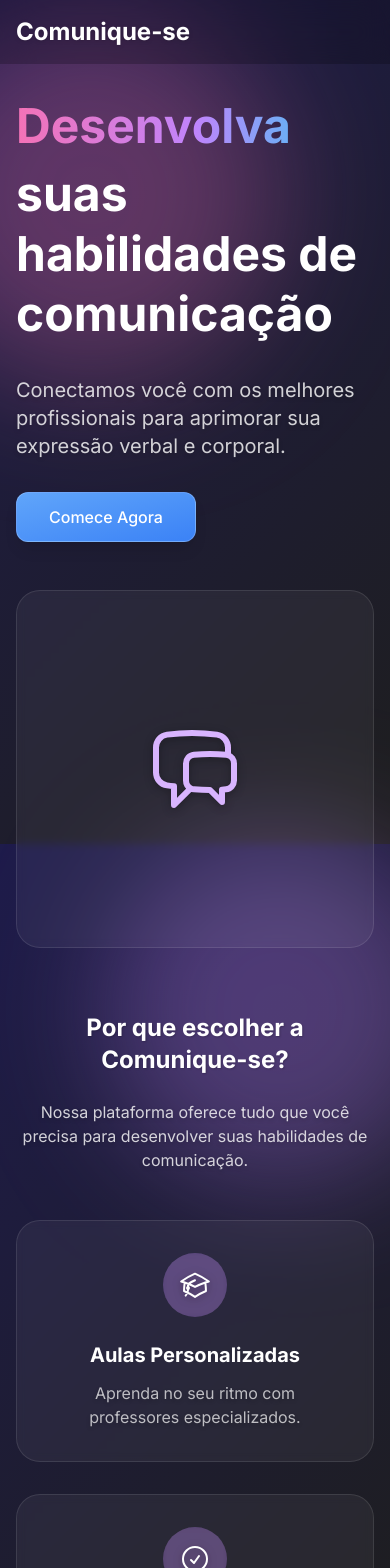
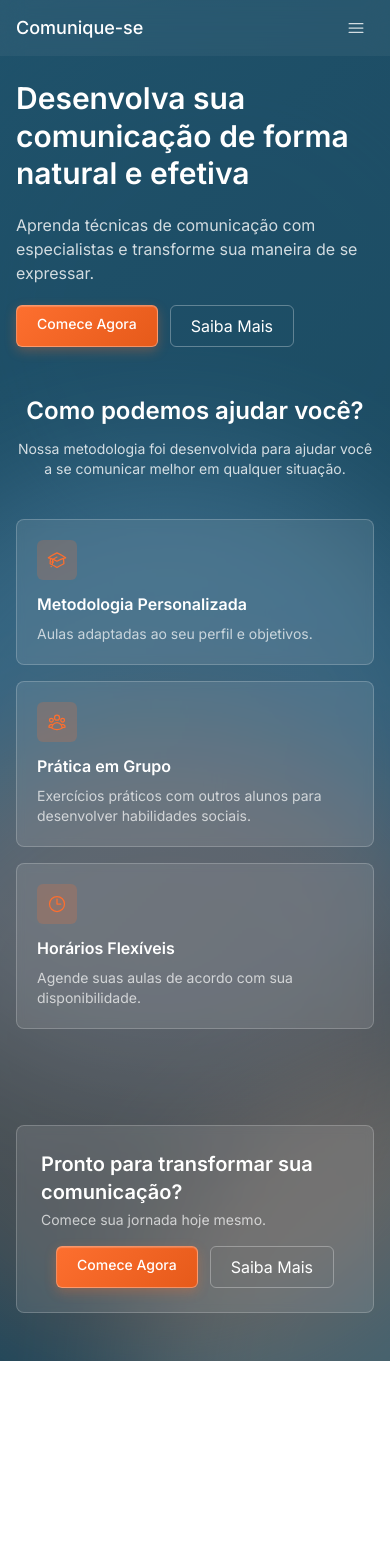
Before and after one commit to lucasbglalves/testesit, a Next.js app: page / in a window 390 px wide. Shown: the top 1568 px of the page. After the commit the page ends 1361 px from the top, so only its background shows below. Built offline with nearby package versions, Linux system fonts and the light colour scheme.

Commit message:
terceira versão

```diff
--- a/src/app/globals.css
+++ b/src/app/globals.css
@@ -5,95 +5,102 @@
 :root {
   --max-width: 1200px;
   --border-radius: 12px;
-  --glass-bg: rgba(255, 255, 255, 0.85);
-  --glass-border: rgba(255, 255, 255, 0.5);
-  --glass-shadow: 0 8px 32px 0 rgba(31, 38, 135, 0.15);
-  --holo-gradient: linear-gradient(
-    135deg,
-    rgba(255, 0, 255, 0.2) 0%,
-    rgba(0, 255, 255, 0.2) 50%,
-    rgba(255, 255, 0, 0.2) 100%
-  );
+  --glass-bg: rgba(255, 255, 255, 0.1);
+  --glass-border: rgba(255, 255, 255, 0.2);
+  --glass-shadow: 0 4px 16px 0 rgba(31, 38, 135, 0.07);
+  --primary: #1F526B;
+  --primary-dark: #1a4459;
+  --accent: #FD6F2F;
+  --accent-dark: #e65a1a;
+  --light: #E6D8C7;
+  --light-blue: #9ECCFA;
 }
 
 @layer components {
   .glass-effect {
-    @apply backdrop-blur-md border rounded-3xl;
+    @apply backdrop-blur-md border rounded-lg;
     background: var(--glass-bg);
-    border: 2px solid var(--glass-border);
-    box-shadow: var(--glass-shadow),
-                inset 0 0 20px rgba(255, 255, 255, 0.5);
+    border: 1px solid var(--glass-border);
+    box-shadow: var(--glass-shadow);
   }
 
   .glass-input {
-    @apply w-full px-6 py-3 rounded-2xl border relative;
-    background: rgba(255, 255, 255, 0.1);
-    border: 2px solid rgba(255, 255, 255, 0.2);
-    box-shadow: 0 4px 8px rgba(0, 0, 0, 0.2);
+    @apply w-full px-4 py-2 rounded-md border relative text-white;
+    background: rgba(255, 255, 255, 0.08);
+    border: 1px solid rgba(255, 255, 255, 0.2);
+    box-shadow: 0 2px 4px rgba(31, 38, 135, 0.05);
   }
 
   .glass-input:focus {
     @apply outline-none;
-    background: rgba(255, 255, 255, 0.15);
-    border-color: rgba(168, 85, 247, 0.6);
-    box-shadow: 0 0 20px rgba(168, 85, 247, 0.3);
+    background: rgba(255, 255, 255, 0.12);
+    border-color: var(--accent);
+    box-shadow: 0 0 0 2px rgba(253, 111, 47, 0.2);
   }
 
   .glass-input::placeholder {
-    @apply text-white/60;
+    @apply text-white/50;
   }
 
   .glass-button {
-    @apply px-8 py-3 rounded-2xl text-white font-medium text-base relative overflow-hidden;
-    background: linear-gradient(135deg, #A855F7 0%, #7C3AED 100%);
-    border: 2px solid rgba(255, 255, 255, 0.4);
-    box-shadow: 0 4px 20px rgba(168, 85, 247, 0.4),
-                inset 0 0 15px rgba(255, 255, 255, 0.4);
+    @apply px-5 py-2 rounded-md text-white font-medium text-sm relative overflow-hidden transition-all duration-200;
+    background: linear-gradient(135deg, var(--accent) 0%, var(--accent-dark) 100%);
+    border: 1px solid rgba(255, 255, 255, 0.3);
+    box-shadow: 0 4px 12px rgba(253, 111, 47, 0.3),
+                inset 0 1px 1px rgba(255, 255, 255, 0.2);
   }
 
   .glass-button:hover {
-    background: linear-gradient(135deg, #C084FC 0%, #8B5CF6 100%);
-    box-shadow: 0 4px 25px rgba(168, 85, 247, 0.5),
-                inset 0 0 20px rgba(255, 255, 255, 0.5);
-    transform: translateY(-2px);
+    background: linear-gradient(135deg, var(--accent-dark) 0%, #d44a0f 100%);
+    transform: translateY(-1px);
+    box-shadow: 0 6px 16px rgba(253, 111, 47, 0.4),
+                inset 0 1px 1px rgba(255, 255, 255, 0.2);
   }
 
   /* Estilos para textos */
   label {
-    @apply text-white font-semibold;
-    text-shadow: 0 2px 4px rgba(0, 0, 0, 0.3);
+    @apply text-white/90 font-medium text-sm;
   }
 
   p {
-    @apply text-white/90;
-    text-shadow: 0 2px 4px rgba(0, 0, 0, 0.2);
+    @apply text-white/80 text-sm;
   }
 
   /* Estilos para ícones */
   svg {
-    filter: drop-shadow(0 2px 4px rgba(0, 0, 0, 0.3));
+    @apply text-white/80;
   }
 
   .page-title {
-    @apply text-4xl font-bold text-white mb-8 text-center;
-    text-shadow: 2px 2px 4px rgba(0, 0, 0, 0.2);
+    @apply text-2xl font-semibold text-white mb-4 text-center;
   }
 
   .section-title {
-    @apply text-2xl font-bold text-white mb-6;
-    text-shadow: 1px 1px 2px rgba(0, 0, 0, 0.2);
+    @apply text-lg font-semibold text-white mb-3;
   }
 
   .page-content {
-    @apply min-h-screen pt-24 relative overflow-hidden;
+    @apply min-h-screen pt-20 relative overflow-hidden;
   }
 
   .page-background {
     @apply absolute inset-0 -z-10;
+    background: linear-gradient(135deg, var(--primary) 0%, var(--primary-dark) 100%);
   }
 
   .background-blur {
-    @apply absolute w-96 h-96 rounded-full mix-blend-screen filter blur-3xl opacity-30;
+    @apply absolute w-[40rem] h-[40rem] rounded-full mix-blend-normal filter blur-3xl opacity-20;
+  }
+
+  /* Estilos para ícones em cards */
+  .icon-container {
+    @apply w-10 h-10 rounded-md flex items-center justify-center mb-3;
+    background: rgba(253, 111, 47, 0.2);
+  }
+
+  .icon-container svg {
+    @apply w-5 h-5;
+    color: var(--accent);
   }
 }
 
@@ -124,8 +131,6 @@ body {
   max-width: 100vw;
   overflow-x: hidden;
   min-height: 100vh;
-  background: linear-gradient(135deg, #1E1B4B 0%, #1E1E1E 100%);
-  background-attachment: fixed;
   color: #E2E8F0;
   font-family: system-ui, -apple-system, sans-serif;
 }
@@ -145,20 +150,20 @@ img {
 
 /* Scrollbar personalizada */
 ::-webkit-scrollbar {
-  width: 8px;
+  width: 6px;
 }
 
 ::-webkit-scrollbar-track {
-  background: #f1f1f1;
+  background: rgba(255, 255, 255, 0.05);
 }
 
 ::-webkit-scrollbar-thumb {
-  background: #888;
-  border-radius: 4px;
+  background: rgba(255, 255, 255, 0.15);
+  border-radius: 3px;
 }
 
 ::-webkit-scrollbar-thumb:hover {
-  background: #666;
+  background: rgba(255, 255, 255, 0.25);
 }
 
 .btn {
@@ -253,7 +258,16 @@ img {
 }
 
 .glass-button {
-  @apply bg-gradient-to-br from-blue-400 to-blue-500 text-white rounded-xl
-         shadow-lg hover:from-blue-500 hover:to-blue-600 transition-all duration-300
-         backdrop-blur-sm border border-white/20;
+  @apply px-5 py-2 rounded-md text-white font-medium text-sm relative overflow-hidden transition-all duration-200;
+  background: linear-gradient(135deg, var(--accent) 0%, var(--accent-dark) 100%);
+  border: 1px solid rgba(255, 255, 255, 0.3);
+  box-shadow: 0 4px 12px rgba(253, 111, 47, 0.3),
+              inset 0 1px 1px rgba(255, 255, 255, 0.2);
 }
+
+.glass-button:hover {
+  background: linear-gradient(135deg, var(--accent-dark) 0%, #d44a0f 100%);
+  transform: translateY(-1px);
+  box-shadow: 0 6px 16px rgba(253, 111, 47, 0.4),
+              inset 0 1px 1px rgba(255, 255, 255, 0.2);
+}
--- a/src/app/page.tsx
+++ b/src/app/page.tsx
@@ -2,89 +2,93 @@
 
 import Link from 'next/link'
 import Header from '@/components/Header'
-import { CheckCircleIcon, AcademicCapIcon, ClockIcon, ChatBubbleLeftRightIcon } from '@heroicons/react/24/outline'
+import { ChatBubbleBottomCenterTextIcon, UserGroupIcon, AcademicCapIcon, ClockIcon } from '@heroicons/react/24/outline'
 
 export default function Home() {
   return (
     <main className="page-content">
       <div className="page-background">
-        <div className="background-blur top-0 -left-1/4 bg-pink-400 animate-blob"></div>
-        <div className="background-blur top-1/3 -right-1/4 bg-purple-400 animate-blob animation-delay-2000"></div>
-        <div className="background-blur -bottom-1/4 left-1/3 bg-cyan-400 animate-blob animation-delay-4000"></div>
+        <div className="background-blur top-0 -left-1/4 bg-[#1F526B]"></div>
+        <div className="background-blur top-1/3 -right-1/4 bg-[#9ECCFA]"></div>
+        <div className="background-blur -bottom-1/4 left-1/3 bg-[#E6D8C7]"></div>
+        <div className="background-blur bottom-0 -right-1/4 bg-[#FD6F2F]"></div>
       </div>
 
       <Header />
 
       {/* Hero Section */}
-      <section className="container mx-auto px-4 py-12">
-        <div className="grid md:grid-cols-2 gap-12 items-center">
-          <div className="space-y-8">
-            <h1 className="text-5xl md:text-6xl font-bold leading-tight">
-              <span className="text-transparent bg-clip-text bg-gradient-to-r from-pink-400 via-purple-400 to-cyan-400 block mb-2">
-                Desenvolva
-              </span>
+      <section className="container mx-auto px-4 py-12 md:py-20">
+        <div className="grid md:grid-cols-2 gap-8 items-center">
+          <div className="space-y-5">
+            <h1 className="text-3xl md:text-4xl font-semibold leading-tight">
               <span className="text-white">
-                suas habilidades de comunicação
+                Desenvolva sua comunicação de forma natural e efetiva
               </span>
             </h1>
-            <p className="text-xl text-white/80">
-              Conectamos você com os melhores profissionais para aprimorar sua expressão verbal e corporal.
+            <p className="text-base text-white/80">
+              Aprenda técnicas de comunicação com especialistas e transforme sua maneira de se expressar.
             </p>
-            <div>
+            <div className="flex gap-3">
               <Link
                 href="/cadastro"
-                className="glass-button inline-flex"
+                className="glass-button"
               >
                 Comece Agora
               </Link>
+              <Link
+                href="/sobre"
+                className="px-5 py-2 rounded-md text-white border border-white/30 hover:bg-white/10 transition-all duration-200"
+              >
+                Saiba Mais
+              </Link>
             </div>
           </div>
-          <div className="backdrop-blur-sm bg-white/5 rounded-3xl aspect-square relative overflow-hidden border border-white/10">
+          <div className="backdrop-blur-sm bg-white/10 rounded-lg aspect-video relative overflow-hidden border border-white/20 hidden md:block">
             <div className="absolute inset-0 flex items-center justify-center">
-              <ChatBubbleLeftRightIcon className="w-24 h-24 text-purple-300" />
+              <ChatBubbleBottomCenterTextIcon className="w-20 h-20 text-[#FD6F2F]/30" />
             </div>
           </div>
         </div>
       </section>
 
       {/* Features Section */}
-      <section className="py-16">
+      <section className="py-12">
         <div className="container mx-auto px-4">
-          <div className="text-center mb-12">
-            <h2 className="section-title text-center">Por que escolher a Comunique-se?</h2>
-            <p className="text-white/80 max-w-2xl mx-auto">
-              Nossa plataforma oferece tudo que você precisa para desenvolver suas habilidades de comunicação.
+          <div className="text-center mb-10">
+            <h2 className="text-2xl font-semibold text-white mb-3">Como podemos ajudar você?</h2>
+            <p className="text-white/80 max-w-2xl mx-auto text-sm">
+              Nossa metodologia foi desenvolvida para ajudar você a se comunicar melhor em qualquer situação.
             </p>
           </div>
 
-          <div className="grid md:grid-cols-3 gap-8">
-            <div className="backdrop-blur-sm bg-white/5 rounded-3xl p-8 border border-white/10 text-center">
-              <div className="w-16 h-16 bg-purple-400/30 backdrop-blur-sm rounded-full flex items-center justify-center mx-auto mb-6">
-                <AcademicCapIcon className="w-8 h-8 text-white" />
+          <div className="grid md:grid-cols-3 gap-4">
+            <div className="backdrop-blur-sm bg-white/10 rounded-lg p-5 border border-white/20">
+              <div className="icon-container">
+                <AcademicCapIcon />
               </div>
-              <h3 className="text-xl font-bold text-white mb-3">Aulas Personalizadas</h3>
-              <p className="text-white/70">
-                Aprenda no seu ritmo com professores especializados.
+              <h3 className="text-base font-semibold text-white mb-2">Metodologia Personalizada</h3>
+              <p className="text-white/70 text-sm">
+                Aulas adaptadas ao seu perfil e objetivos.
               </p>
             </div>
 
-            <div className="backdrop-blur-sm bg-white/5 rounded-3xl p-8 border border-white/10 text-center">
-              <div className="w-16 h-16 bg-purple-400/30 backdrop-blur-sm rounded-full flex items-center justify-center mx-auto mb-6">
-                <CheckCircleIcon className="w-8 h-8 text-white" />
+            <div className="backdrop-blur-sm bg-white/10 rounded-lg p-5 border border-white/20">
+              <div className="icon-container">
+                <UserGroupIcon />
               </div>
-              <h3 className="text-xl font-bold text-white mb-3">Feedback em Tempo Real</h3>
-              <p className="text-white/70">
-                Receba orientações práticas para melhorar sua comunicação.
+              <h3 className="text-base font-semibold text-white mb-2">Prática em Grupo</h3>
+              <p className="text-white/70 text-sm">
+                Exercícios práticos com outros alunos para desenvolver habilidades sociais.
               </p>
             </div>
 
-            <div className="backdrop-blur-sm bg-white/5 rounded-3xl p-8 border border-white/10 text-center">
-              <div className="w-16 h-16 bg-purple-400/30 backdrop-blur-sm rounded-full flex items-center justify-center mx-auto mb-6">
-                <ClockIcon className="w-8 h-8 text-white" />
+            <div className="backdrop-blur-sm bg-white/10 rounded-lg p-5 border border-white/20">
+              <div className="icon-container">
+                <ClockIcon />
               </div>
-              <h3 className="text-xl font-bold text-white mb-3">Flexibilidade</h3>
-              <p className="text-white/70">
-                Escolha horários que se adequem à sua rotina.
+              <h3 className="text-base font-semibold text-white mb-2">Horários Flexíveis</h3>
+              <p className="text-white/70 text-sm">
+                Agende suas aulas de acordo com sua disponibilidade.
               </p>
             </div>
           </div>
@@ -94,12 +98,13 @@ export default function Home() {
       {/* CTA Section */}
       <section className="py-12">
         <div className="container mx-auto px-4">
-          <div className="backdrop-blur-sm bg-white/5 rounded-3xl p-8 border border-white/10 flex flex-col md:flex-row items-center justify-between gap-8">
+          <div className="backdrop-blur-sm bg-white/10 rounded-lg p-6 border border-white/20">
+            <div className="flex flex-col md:flex-row items-center justify-between gap-4">
               <div>
-              <h2 className="text-2xl font-bold text-white mb-2">Pronto para começar?</h2>
-              <p className="text-white/70">Junte-se a milhares de alunos.</p>
+                <h2 className="text-xl font-semibold text-white mb-1">Pronto para transformar sua comunicação?</h2>
+                <p className="text-white/70 text-sm">Comece sua jornada hoje mesmo.</p>
               </div>
-            <div className="flex gap-4">
+              <div className="flex gap-3">
                 <Link
                   href="/cadastro"
                   className="glass-button"
@@ -108,10 +113,11 @@ export default function Home() {
                 </Link>
                 <Link
                   href="/sobre"
-                className="glass-button !bg-white/10 hover:!bg-white/20 border-white/30"
+                  className="px-5 py-2 rounded-md text-white border border-white/30 hover:bg-white/10 transition-all duration-200"
                 >
                   Saiba Mais
                 </Link>
+              </div>
             </div>
           </div>
         </div>
--- a/src/components/Header.tsx
+++ b/src/components/Header.tsx
@@ -9,34 +9,88 @@ export default function Header() {
 
   return (
     <header className="fixed top-0 left-0 right-0 z-50">
-      <div className="absolute inset-0 bg-black/20 backdrop-blur-lg"></div>
-      <nav className="container mx-auto px-4 h-16 relative">
+      <div className="absolute inset-0 bg-white/5 backdrop-blur-md"></div>
+      <nav className="container mx-auto px-4 h-14 relative">
         <div className="flex items-center justify-between h-full">
-          <Link href="/" className="text-2xl font-bold text-white drop-shadow">
+          <Link href="/" className="text-lg font-medium text-white">
             Comunique-se
           </Link>
 
-          <div className="hidden md:flex items-center space-x-8">
-            <Link href="/sobre" className="text-white/90 hover:text-white transition-colors">
+          <div className="hidden md:flex items-center gap-5">
+            <Link href="/sobre" className="text-sm text-white/80 hover:text-white transition-colors">
               Sobre
             </Link>
-            <Link href="/curso" className="text-white/90 hover:text-white transition-colors">
+            <Link href="/curso" className="text-sm text-white/80 hover:text-white transition-colors">
               Cursos
             </Link>
-            <Link href="/professores" className="text-white/90 hover:text-white transition-colors">
+            <Link href="/professores" className="text-sm text-white/80 hover:text-white transition-colors">
               Professores
             </Link>
-            <Link href="/contato" className="text-white/90 hover:text-white transition-colors">
+            <Link href="/contato" className="text-sm text-white/80 hover:text-white transition-colors">
               Contato
             </Link>
             <Link
               href="/cadastro"
-              className="glass-button !px-6 !py-2"
+              className="glass-button ml-2"
             >
               Começar Agora
             </Link>
           </div>
+
+          <button
+            type="button"
+            className="md:hidden p-2 text-white/80 hover:text-white transition-colors"
+            onClick={() => setMobileMenuOpen(!mobileMenuOpen)}
+          >
+            {mobileMenuOpen ? (
+              <XMarkIcon className="w-5 h-5" />
+            ) : (
+              <Bars3Icon className="w-5 h-5" />
+            )}
+          </button>
         </div>
+
+        {mobileMenuOpen && (
+          <div className="absolute top-full left-0 right-0 p-4 bg-white/5 backdrop-blur-md md:hidden border-t border-white/10">
+            <div className="flex flex-col space-y-3">
+              <Link
+                href="/sobre"
+                className="text-sm text-white/80 hover:text-white transition-colors"
+                onClick={() => setMobileMenuOpen(false)}
+              >
+                Sobre
+              </Link>
+              <Link
+                href="/curso"
+                className="text-sm text-white/80 hover:text-white transition-colors"
+                onClick={() => setMobileMenuOpen(false)}
+              >
+                Cursos
+              </Link>
+              <Link
+                href="/professores"
+                className="text-sm text-white/80 hover:text-white transition-colors"
+                onClick={() => setMobileMenuOpen(false)}
+              >
+                Professores
+              </Link>
+              <Link
+                href="/contato"
+                className="text-sm text-white/80 hover:text-white transition-colors"
+                onClick={() => setMobileMenuOpen(false)}
+              >
+                Contato
+              </Link>
+              <Link
+                href="/cadastro"
+                className="glass-button text-center"
+                onClick={() => setMobileMenuOpen(false)}
+              >
+                Começar Agora
+              </Link>
+            </div>
+          </div>
+        )}
       </nav>
     </header>
   )
```
Also changed, not shown: src/app/cadastro/page.tsx (+8 -8 lines), src/app/contato/page.tsx (+4 -3 lines), src/app/curso/page.tsx (+9 -9 lines), src/app/login/page.tsx (+8 -8 lines), src/app/professores/page.tsx (+12 -12 lines), src/app/sobre/page.tsx (+4 -3 lines). Lines whose indentation alone changed are shown as unchanged.
